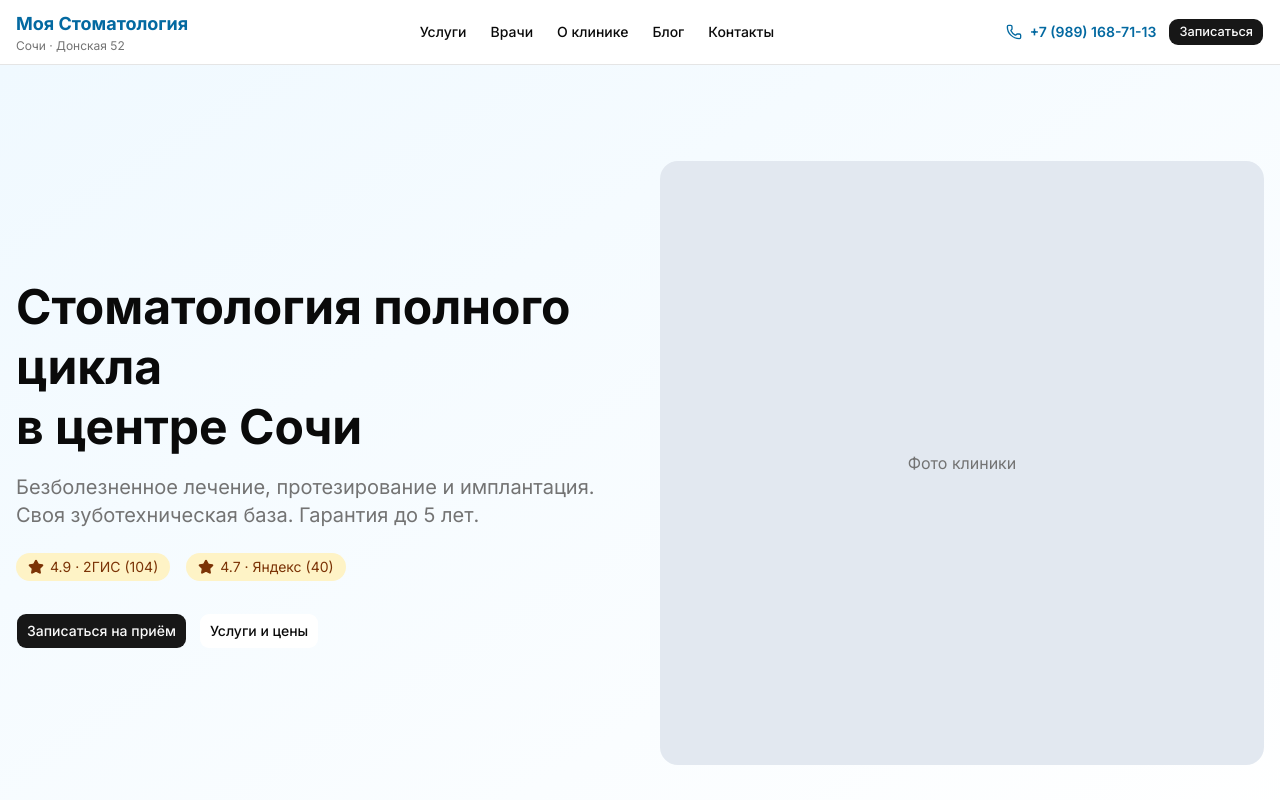
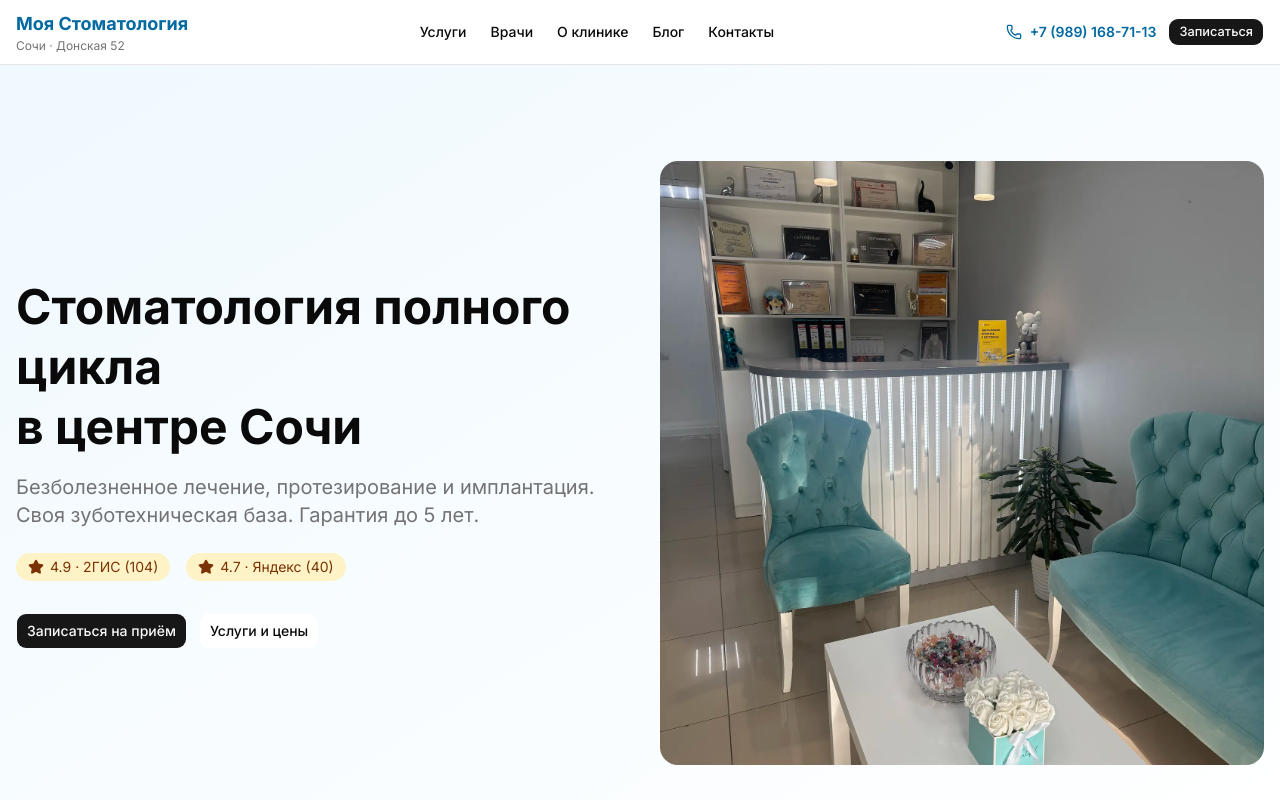
Before and after one commit to romprogramist/My-Dentistry, a Next.js app: page / in a window 1280 px wide. Shown: the top 800 px of the page. Built offline with nearby package versions, Linux system fonts and the light colour scheme; no server answers.

Commit message:
feat(home): replace hero placeholder with reception photo

```diff
--- a/components/home/HomeHero.tsx
+++ b/components/home/HomeHero.tsx
@@ -45,9 +45,16 @@ export function HomeHero() {
         </div>
 
         <div className="relative aspect-[4/3] overflow-hidden rounded-2xl bg-slate-200 md:aspect-square">
-          <div className="flex h-full items-center justify-center text-muted-foreground">
-            Фото клиники
-          </div>
+          <img
+            src="/media/clinic/reception-detail.webp"
+            alt="Приёмная клиники «Моя Стоматология» — Сочи, Донская 52"
+            width={1200}
+            height={1600}
+            loading="eager"
+            fetchPriority="high"
+            decoding="async"
+            className="h-full w-full object-cover"
+          />
         </div>
       </div>
     </section>
```
